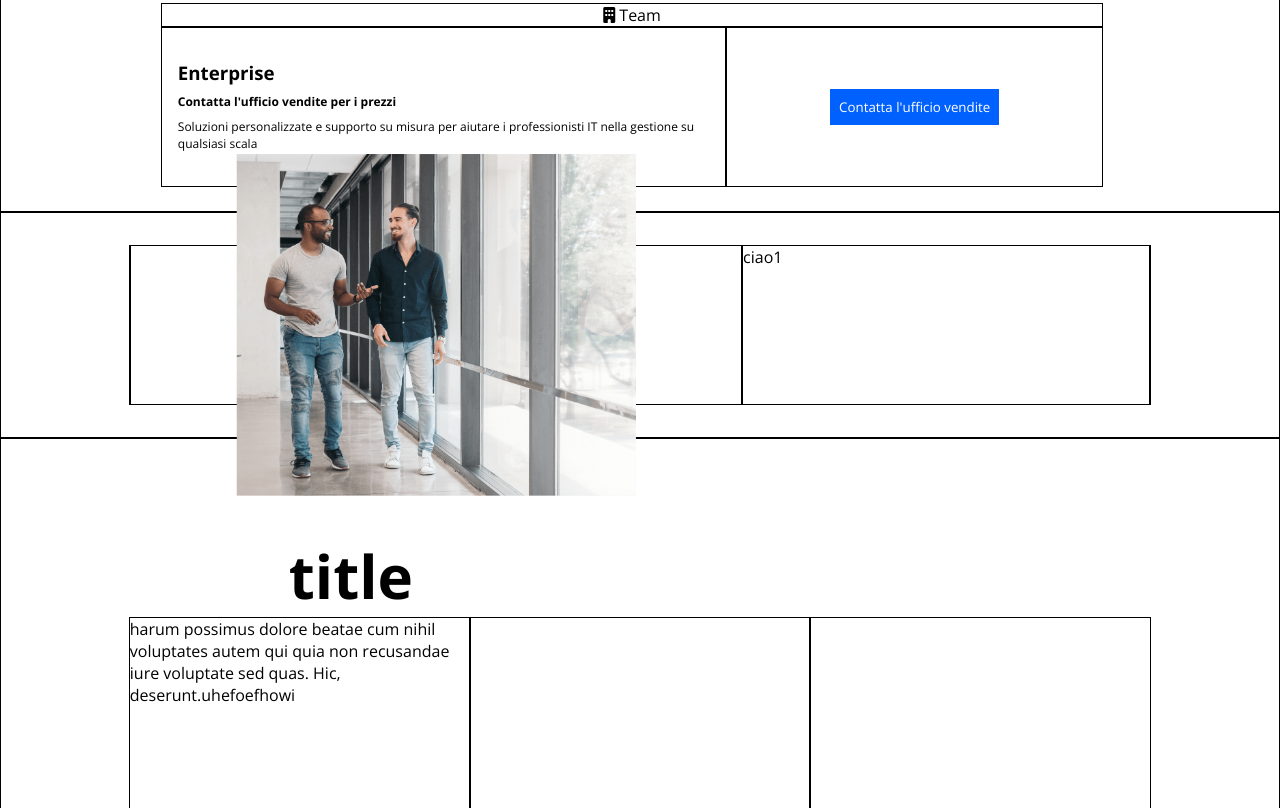
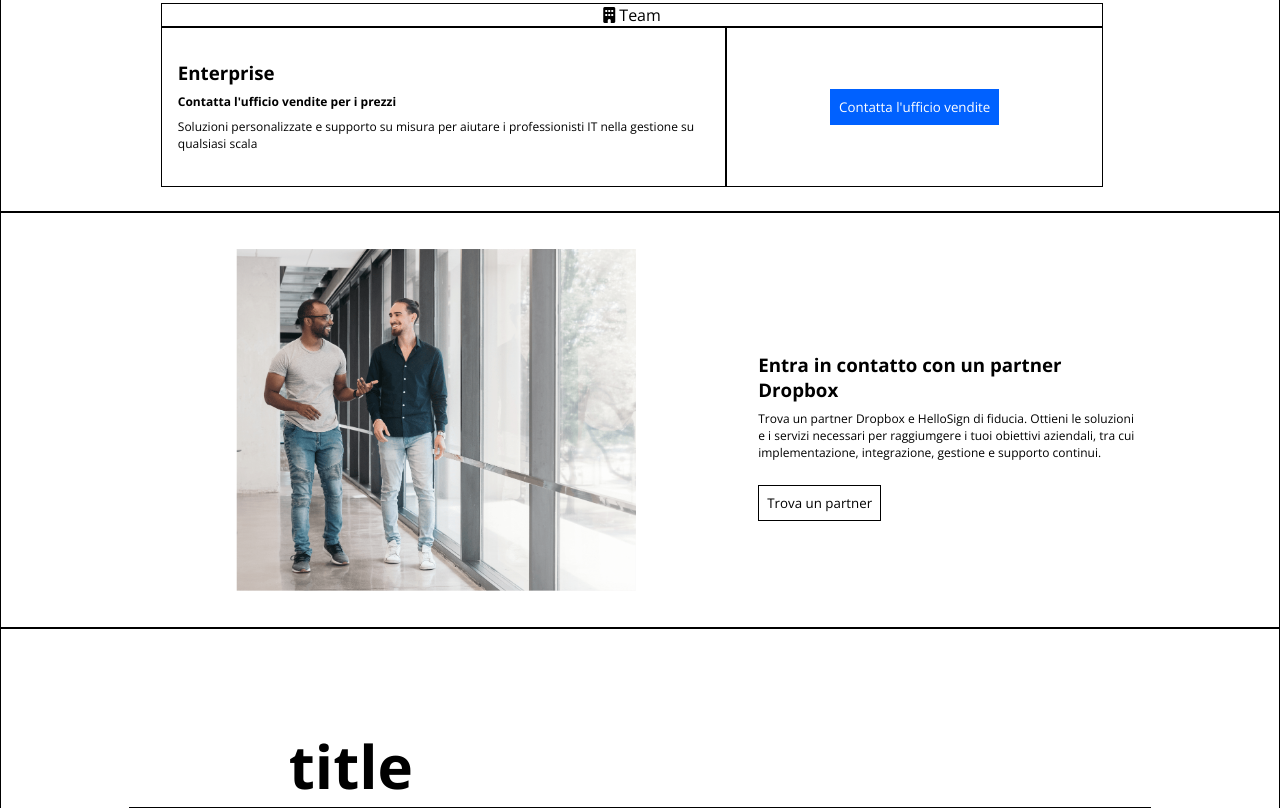
Before and after one commit to Michelazani/htmlcss-dropbox, a plain HTML site: page index.html in a window 1280 px wide. Shown: the part 1605-2413 px from the top of the page. Drawn offline with nearby package versions, Linux system fonts and the light colour scheme.

Commit message:
rimozione bordi heade e prime due sezioni

```diff
--- a/index.html
+++ b/index.html
@@ -268,11 +268,6 @@
 
                 </div>
 
-
-
-
-
-
             </div>
 
         </section>
@@ -281,13 +276,17 @@
         <section class="container flex">
             <div class="smaller-container">
 
-                <section class="larger-box flex">
-                    <div class="width-60 flex">
+                <section class="larger-box-ht flex">
+                    <div class="width-60 no-border flex">
                         <img class="img-contain" src="./img/partner.png" alt="img people talking">
                     </div>
 
-                    <div class="width-40">
-                        <p>ciao1</p>
+                    <div class="width-40-no-ht">
+                        <h3 class="padding-boxes">Entra in contatto con un partner Dropbox</h3>
+                        <p class="s-padding-boxes">Trova un partner Dropbox e HelloSign di fiducia. Ottieni le soluzioni e i servizi necessari per raggiumgere i tuoi obiettivi aziendali, tra cui implementazione, integrazione, gestione e supporto continui.</p>
+                        <button class="color-white margin-bt">
+                            Trova un partner
+                        </button>
                     </div>
                 </section>
 
--- a/style/style.css
+++ b/style/style.css
@@ -121,6 +121,14 @@ label{
 
 }
 
+.larger-box-ht{
+    width: 100%;
+    height: 350px;
+    margin-top: 2rem;
+    margin-bottom: 2rem;
+    border: none;
+}
+
 .boxes{
     width: calc(100% / 3);
     border: 1px solid black;
@@ -135,22 +143,25 @@ label{
     height: 160px;
 }
 
+.no-border{
+    border: none;
+}
+
+
 .width-40{
     width: 40%;
     border: 1px solid black;
     height: 160px;
 }
 
-.width-50{
-    width: 50%;
-    border: 1px solid black;
+.width-40-no-ht{
+    width: 40%;
 }
 
 .width-50{
     width: 50%;
-    border: 1px solid black;
+}
 
-}
 
 .height-40{
     height: 100px;
@@ -224,6 +235,12 @@ footer{
     margin-left: 1rem;
 }
 
+.color-white{
+    background-color: white;
+    color: black;
+    border: 1px solid black;
+    padding: 0.5rem;
+}
 
 
 /* margin-padding */
```
